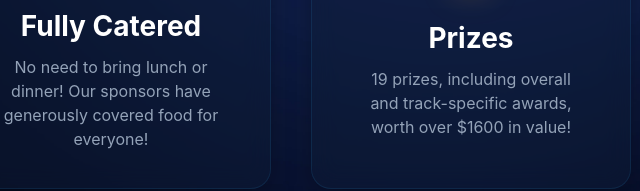
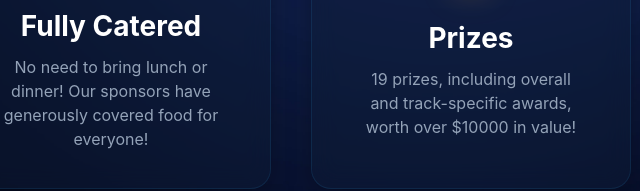
Before and after one commit to Milpitas-Hacks/milpitashacks-26, a website built with Vite: page index.html in a window 1280 px wide. Shown: the part 1189-1380 px from the top of the page, 529-1169 px from the left. Built offline with nearby package versions, Linux system fonts and the light colour scheme.

Commit message:
Update index.html

```diff
--- a/index.html
+++ b/index.html
@@ -184,7 +184,7 @@
           <div class="content">
             <div class="emoji">🏆</div>
             <h2>Prizes</h2>
-            <p>19 prizes, including overall and track-specific awards, worth over $1600 in value!</p>
+            <p>19 prizes, including overall and track-specific awards, worth over $10000 in value!</p>
           </div>
         </div>
       </div>
```
